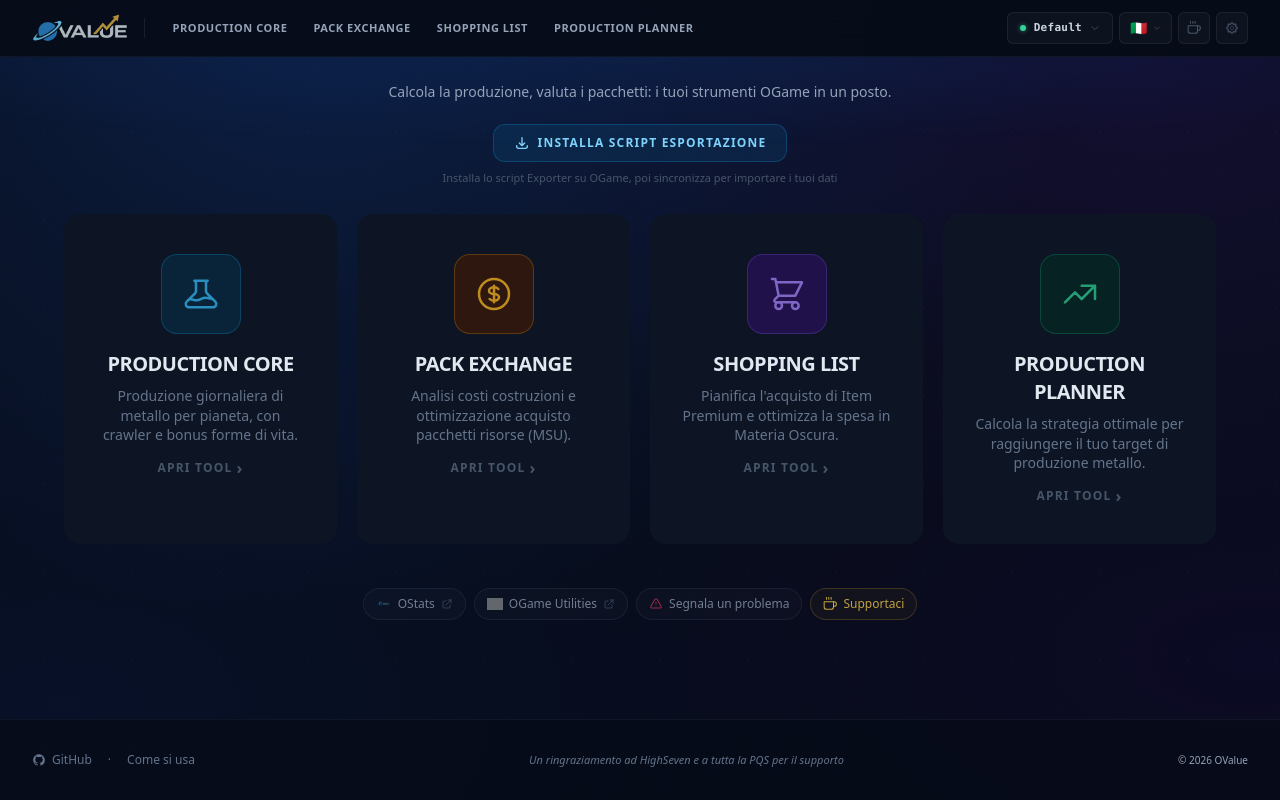
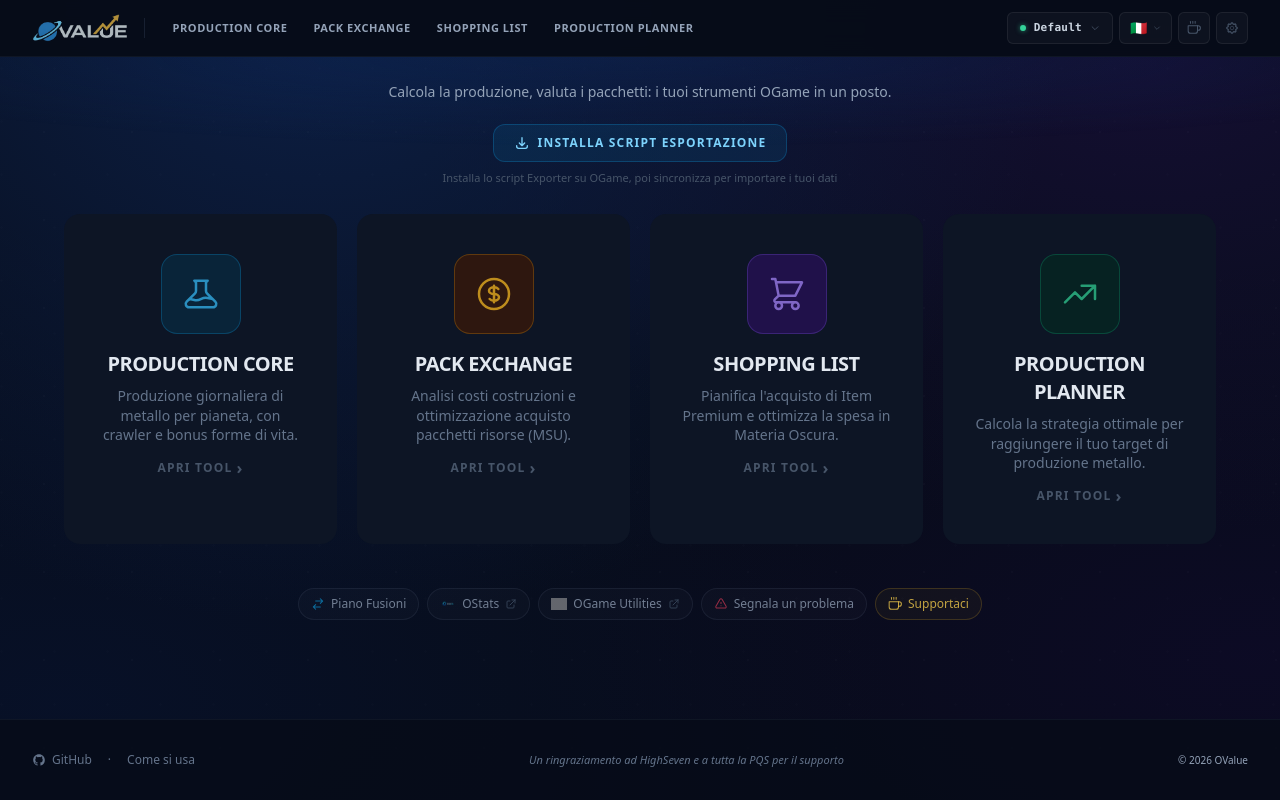
Before and after one commit to nicolagalassi/ovalue, a Vue app: page / in a window 1280 px wide. Built offline with nearby package versions, Linux system fonts and the light colour scheme; grey boxes are pictures that could not be loaded.

Commit message:
Piano Fusioni: home link to /fusion/, the Exodus merged rankings proxied from GitHub Pages; service worker leaves /fusion/ alone

```diff
--- a/src/locales/de.json
+++ b/src/locales/de.json
@@ -389,6 +389,7 @@
     "card_ostats_title": "OStats",
     "card_ostats_desc": "Stündliche und tägliche OGame-Statistiken.",
     "card_ou_title": "OGame Utilities",
+    "home_fusion_title": "Fusionsplan",
     "card_ou_desc": "Externe Tools und Hilfsprogramme für OGame.",
     "page_not_found": "404 - Seite nicht gefunden",
     "page_not_found_desc": "Die gesuchte Seite wurde möglicherweise entfernt oder hat nie existiert.",
--- a/src/locales/en.json
+++ b/src/locales/en.json
@@ -466,6 +466,7 @@
     "card_ostats_title": "OStats",
     "card_ostats_desc": "Hourly and daily OGame statistics.",
     "card_ou_title": "OGame Utilities",
+    "home_fusion_title": "Merge Plan",
     "card_ou_desc": "External tools and utilities for OGame.",
     "btn_visit": "VISIT SITE",
     "shop_cat_resources": "Resource Packages",
--- a/src/locales/fr.json
+++ b/src/locales/fr.json
@@ -389,6 +389,7 @@
     "card_ostats_title": "OStats",
     "card_ostats_desc": "Statistiques horaires et journalières d'OGame.",
     "card_ou_title": "OGame Utilities",
+    "home_fusion_title": "Plan des fusions",
     "card_ou_desc": "Outils externes et utilitaires pour OGame.",
     "page_not_found": "404 - Page non trouvée",
     "page_not_found_desc": "La page que vous recherchez a peut-être été supprimée, renommée ou n'a jamais existé.",
--- a/src/locales/it.json
+++ b/src/locales/it.json
@@ -462,6 +462,7 @@
     "card_ostats_title": "OStats",
     "card_ostats_desc": "Statistiche orarie e giornaliere di OGame.",
     "card_ou_title": "OGame Utilities",
+    "home_fusion_title": "Piano Fusioni",
     "card_ou_desc": "Tool esterni e utility per OGame.",
     "home_report_title": "Segnala un problema",
     "home_report_desc": "Bug, suggerimenti o domande — scrivici.",
--- a/src/views/Home.vue
+++ b/src/views/Home.vue
@@ -4,7 +4,9 @@
 import { useOgameFormulas } from '../composables/useOgameFormulas';
 import Footer from '../components/Footer.vue';
 
-const { t } = useLanguage();
+const { t, currentLang } = useLanguage();
+// Exodus speaks Italian and English only: Italian stays Italian, every other language opens it in English
+const fusionHref = () => `/fusion/?lang=${currentLang.value === 'it' ? 'it' : 'en'}`;
 const { activeProfile } = useProfiles();
 const { formatNum } = useOgameFormulas();
 
@@ -141,6 +143,12 @@
       <!-- ── EXTERNAL LINKS — riga compatta ───────────────────────────────── -->
       <div class="px-4 md:px-6 py-3 max-w-4xl mx-auto w-full">
         <div class="flex items-center justify-center gap-2 flex-wrap">
+          <!-- the merge rankings, a separate static site proxied under /fusion/ (public/_redirects): a full page
+               load, not a router-link, so the Vue app and its service worker stay out of the way -->
+          <a :href="fusionHref()" class="ext-link group">
+            <svg class="w-3.5 h-3.5 text-sky-500/60 group-hover:text-sky-400 transition-colors" aria-hidden="true" fill="none" stroke="currentColor" viewBox="0 0 24 24"><path stroke-linecap="round" stroke-linejoin="round" stroke-width="1.75" d="M8 7h12m0 0l-4-4m4 4l-4 4M16 17H4m0 0l4 4m-4-4l4-4"/></svg>
+            <span>{{ t('home_fusion_title') }}</span>
+          </a>
           <a href="https://ostats.eu/" target="_blank" rel="noopener noreferrer"
              class="ext-link group">
             <img src="/Immagini%20Ogame/ostats-logo-v3.png" :alt="''" aria-hidden="true" class="h-4 w-4 object-contain opacity-60 group-hover:opacity-100 transition-opacity" />
--- a/vite.config.js
+++ b/vite.config.js
@@ -38,6 +38,9 @@
         skipWaiting: true,
         clientsClaim: true,
         globPatterns: ['**/*.{js,css,html,png,ico,svg,woff2}'],
+        // /fusion/ is the Exodus rankings, proxied from GitHub Pages (public/_redirects): the service worker must
+        // let those pages through instead of answering with the Vue app's index.html
+        navigateFallbackDenylist: [/^\/fusion/],
         runtimeCaching: [
           {
             urlPattern: /^https:\/\/cloud\.umami\.is\/.*/i,
```
Also changed, not shown: 2 other files (tests, documents, lock files or other folders).
